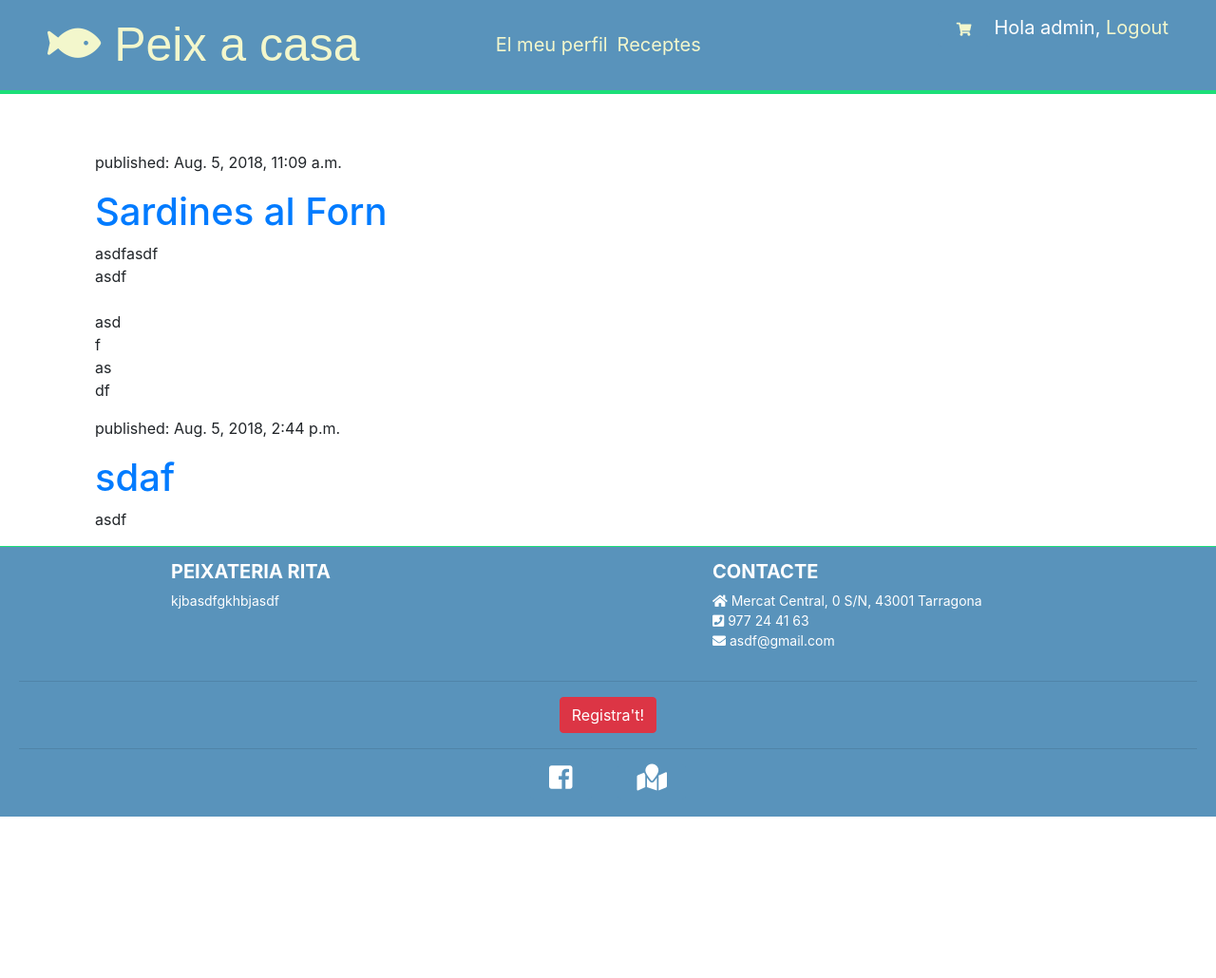
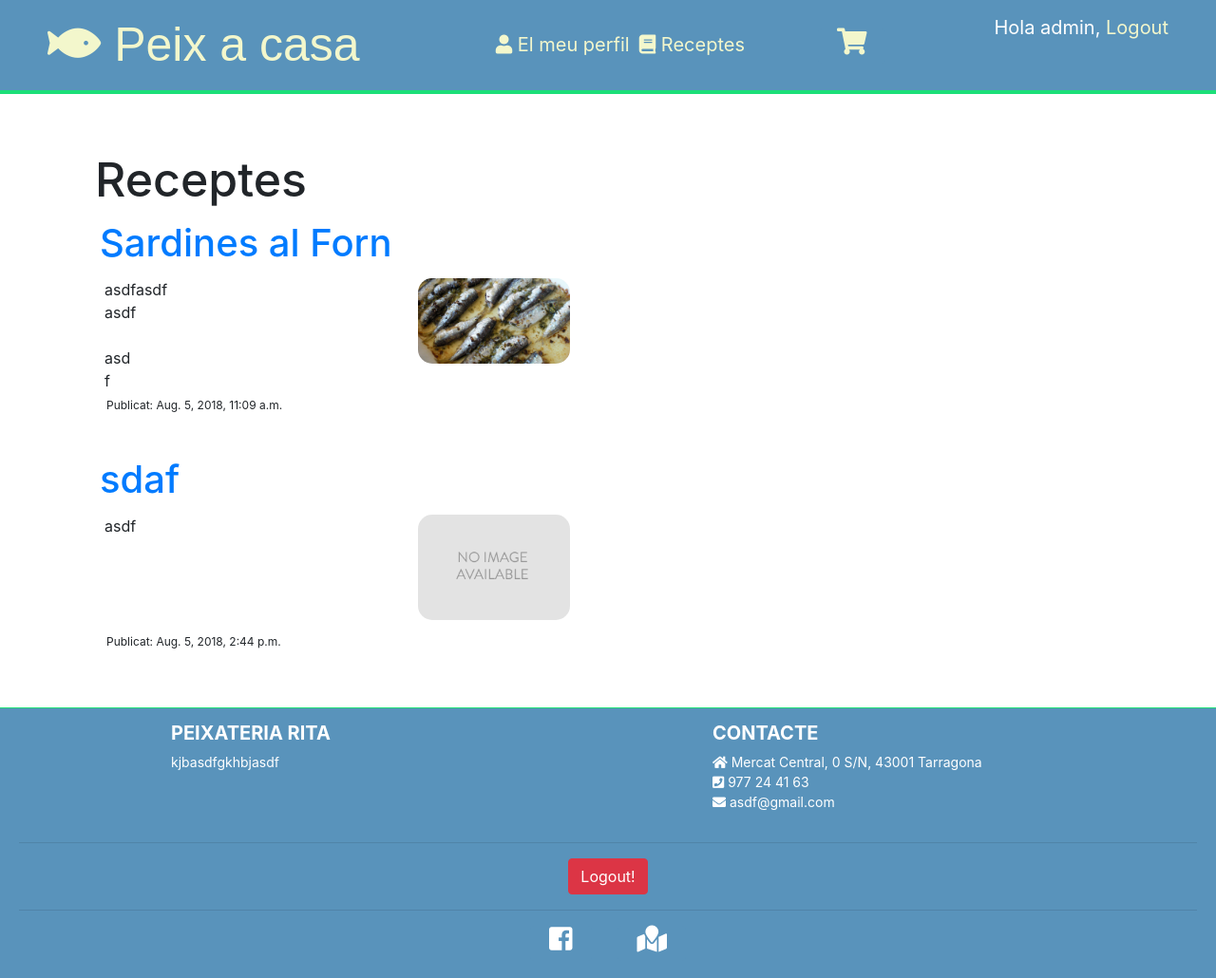
Before and after one commit to OctaviJD/TFGBotiga, a Django app: page /recipe/ in a window 1280 px wide. Shown: the whole page at 95% size. Before the commit the page ends 860 px from the top, so only its background shows below. Run offline with Django 3.2, Linux system fonts and the light colour scheme; a user stored in the database is signed in; data comes from the database, SQL or seed files in the repository; both versions use the stored data as it was after the commit; some libraries are stand-ins or nearby versions.

Commit message:
Millora FrontEnd, restriccions logg

```diff
--- a/account/templates/account/dashboard.html
+++ b/account/templates/account/dashboard.html
@@ -3,6 +3,8 @@
 {% block title %}Dashboard{% endblock %}
 
 {% block content %}
-    <h1>Dashboard</h1>
-   <p>Welcome to your dashboard. You can <a href="{% url "edit" %}">edit your profile</a> or <a href="{% url "password_change" %}">change your password</a>.</p>
+<div class="menu">
+    <h1>El meu perfil</h1>
+   <p>Benvingut al meu perfil. You can <a href="{% url "edit" %}">edit your profile</a> or <a href="{% url "password_change" %}">change your password</a>.</p>
+</div>
 {% endblock %}
--- a/account/templates/account/register.html
+++ b/account/templates/account/register.html
@@ -8,6 +8,6 @@
     <form action="." method="post">
         {{ user_form.as_p }}
         {% csrf_token %}
-        <p><input type="submit" value="Create my account"></p>
+        <p><input type="submit" value="Crear el meu compte"></p>
     </form>
 {% endblock %}
--- a/cart/templates/cart/detail.html
+++ b/cart/templates/cart/detail.html
@@ -37,7 +37,7 @@
                     </form>
                 </td>
                 <td><a href="{% url "cart:cart_remove" product.id %}"><i class="fas fa-trash-alt fa-2x"></i></a></td>
-                <td class="num">{{ item.price }} €</td>
+                <td class="num">{{ item.price }} €/Kg</td>
                 <td class="num">{{ item.total_price }} €</td>
             </tr>
             {% endwith %}
--- a/recipe/templates/recipe/recipe_list.html
+++ b/recipe/templates/recipe/recipe_list.html
@@ -2,11 +2,20 @@
 {% load static %}
 
 {% block content %}
+	<h1 style="font-size: 50px">Receptes</h1>
+
     {% for recipe in recipes %}
-			<div>
-				<p>published: {{ recipe.published_date }}</p>
-				<h1><a href="">{{ recipe.title }}</a></h1>
-				<p>{{ recipe.text|linebreaksbr }}</p>
-			</div>
+
+		<div class="recipe">
+				<h1 style="margin-bottom: 1;"><a href="">{{ recipe.title }}</a></h1>
+				<div class="ex2">
+					<img src="{% if recipe.image %}{{ recipe.image.url }}{% else %}{% static "img/no_image.png" %}{% endif %}">
+					<li>{{ recipe.text|linebreaksbr }}</li>
+				</div>
+
+
+				<p style="font-size: 12px; padding: 7px">Publicat: {{ recipe.published_date }}</p>
+		</div>
 		{% endfor %}
+
 {% endblock %}
--- a/shop/static/css/shop.css
+++ b/shop/static/css/shop.css
@@ -121,8 +121,38 @@ ul.errorlist {
     background:#5993bb;
     color:#fff;
     border-top:1px solid #1cdf78;
+    position: relative;
+    bottom: 0;
+    left: 0;
+    right: 0;
 }
 
+div.recipe {
+    /*background-color: lightgreen;*/
+    padding: 5px;
+    width: 700px;
+    height: 217px;
+    border-radius: 15px;
+    margin-bottom: 2em;
+}
+div.recipe img {
+    width:100%;
+    margin-bottom:8px;
+    max-width: 160px;
+    border-radius: 15px;
+    float: right;
+}
+
+div.ex2 {
+    list-style:none;
+    padding: 5px;
+    /*border:1px solid #1cdf78;*/
+    /*background-color: lightblue;*/
+    width: 500px;
+    height: 123px;
+    overflow: hidden;
+    border-radius: 5px;
+}
 
 #header {
     padding:10px 50px;
@@ -181,11 +211,14 @@ ul.errorlist {
 
 #header ul.cart {
     float:right;
-    padding-top:4px;
+    padding-top:20px;
+    padding-right: 110px
 }
 
 #content {
     padding:0 100px;
+    padding-right: 200px;
+    padding-bottom: 20px;
     overflow:hidden;
 }
 
@@ -227,6 +260,7 @@ ul.errorlist {
 }
 
 .product-list .item {
+    overflow-x: auto;
     width:25%;
     padding:10px 20px 10px 0;
     float:left;
@@ -237,6 +271,8 @@ ul.errorlist {
 .product-list .item img {
     width:100%;
     margin-bottom:8px;
+    max-width: 400px;
+    border-radius: 15px;
 }
 
 .product-detail {
@@ -252,7 +288,8 @@ ul.errorlist {
 .product-detail img {
     width:40%;
     float:left;
-    padding:0 20px 20px 0;
+    padding:0 20px 30px 0;
+    border-radius: 15px;
 }
 
 .product-detail h1 {
--- a/shop/templates/shop/product/detail.html
+++ b/shop/templates/shop/product/detail.html
@@ -10,7 +10,7 @@
         <img src="{% if product.image %}{{ product.image.url }}{% else %}{% static "img/no_image.png" %}{% endif %}">
         <h1>{{ product.name }}</h1>
         <h2><a href="{{ product.category.get_absolute_url }}">{{ product.category }}</a></h2>
-        <p class="price">{{ product.price }} €</p>
+        <p class="price">{{ product.price }} €/Kg</p>
         <form action="{% url "cart:cart_add" product.id %}" method="post">
             {{ cart_product_form }}
             {% csrf_token %}
--- a/shop/templates/shop/product/list.html
+++ b/shop/templates/shop/product/list.html
@@ -24,10 +24,10 @@
         {% for product in products %}
             <div class="item">
                 <a href="{{ product.get_absolute_url }}">
-                    <img style="max-width: 200; max-height: 50" src="{% if product.image %}{{ product.image.url }}{% else %}{% static "img/no_image.png" %}{% endif %}">
+                    <img src="{% if product.image %}{{ product.image.url }}{% else %}{% static "img/no_image.png" %}{% endif %}">
                 </a>
                 <a href="{{ product.get_absolute_url }}">{{ product.name }}</a><br>
-                {{ product.price }} €
+                {{ product.price }} €/Kg
             </div>
         {% endfor %}
     </div>
--- a/shop/templates/shop/shop.html
+++ b/shop/templates/shop/shop.html
@@ -16,8 +16,9 @@
 
         {% if request.user.is_authenticated %}
         <ul class="menu">
-            <li {% if section == "dashboard" %}class="selected"{% endif %}><a href="{% url "dashboard" %}">El meu perfil</a></li>
-            <li {% if section == "receptes" %}class="selected"{% endif %}><a href="/recipe">Receptes</a></li>
+            <li {% if section == "dashboard" %}class="selected"{% endif %}><a href="{% url "dashboard" %}"><i class="fas fa-user"></i>    El meu perfil</a></li>
+
+            <li {% if section == "receptes" %}class="selected"{% endif %}><a href="/recipe"><i class="fas fa-book"></i>    Receptes</a></li>
         </ul>
         {% endif %}
 
@@ -25,7 +26,7 @@
         {% if request.user.is_authenticated %}
             Hola {{ request.user.username }}, <a href="{% url "logout" %}">Logout</a>
         {% else %}
-            <a href="{% url "login" %}">Log-in</a>
+            <a href="{% url "login" %}">Log-in /</a><a href="{% url "register" %}"> Registra't</a>
         {% endif %}
         </span>
 
@@ -35,16 +36,17 @@
                 {% if cart|length > 0 %}
 
                     <a href="{% url "cart:cart_detail" %}">
-                        {{ total_items }} <i class="fas fa-shopping-cart"></i> {{ cart.get_total_price }} €
+                        {{ total_items }} <i class="fas fa-shopping-cart fa-2x"></i> {{ cart.get_total_price }} €
                     </a>
                 {% else %}
-                    <a class="btn-floating mx-1 button" href="{% url "cart:cart_detail" %}"><i class="fas fa-shopping-cart"></i></a>
+                    <a class="btn-floating mx-1 button" href="{% url "cart:cart_detail" %}"><i class="fas fa-shopping-cart fa-2x"></i></a>
                 {% endif %}
             {% endwith %}
           {% else %}
-            <a class="btn-floating mx-1 button" href="{% url "login" %}"><i class="fas fa-shopping-cart"></i></a>
+            <a class="btn-floating mx-1 button" href="{% url "login" %}"><i class="fas fa-shopping-cart fa-2x"></i></a>
           {% endif %}
         </ul>
+
     </div>
 
     {% if messages %}
@@ -90,7 +92,11 @@
     <hr>
     <ul class="list-unstyled list-inline text-center">
       <li class="list-inline-item">
-        <a href="/account/register" class="btn btn-danger btn-rounded">Registra't!</a>
+        {% if request.user.is_authenticated %}
+          <a href="/account/logout" class="btn btn-danger btn-rounded">Logout!</a>
+        {% else %}
+          <a href="/account/register" class="btn btn-danger btn-rounded">Registra't!</a>
+        {% endif %}
       </li>
     </ul>
     <hr>
```
Also changed, not shown: orders/templates/orders/order/create.html (+5 -5 lines), db.sqlite3, media/products/2018/08/06/gamba.jpg (added), media/products/2018/08/06/lluç.jpg (added), media/products/2018/08/06/sardina.jpg (added), media/recipe/2018/08/06/sardinesForn.JPG (added), recipe/static/img/no_image.png (added), shop/static/img/gamba.jpg (added), shop/static/img/lluç.jpg (added), shop/static/img/sardina.jpg (added), 1 other file.
